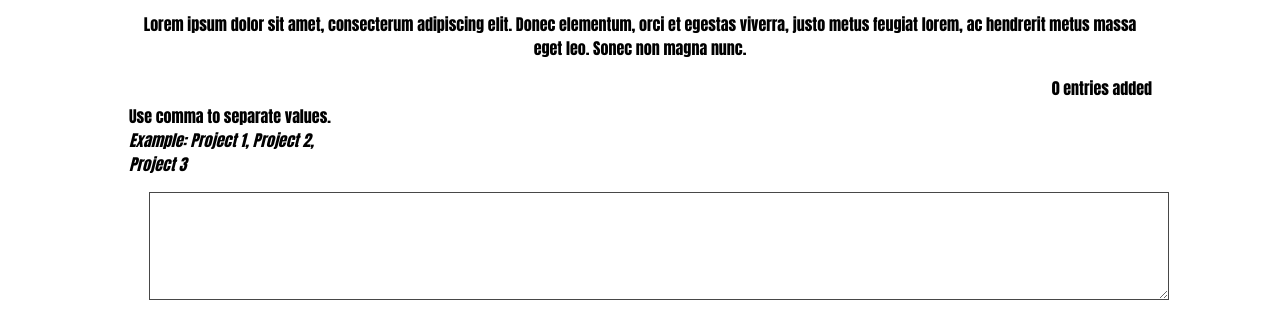
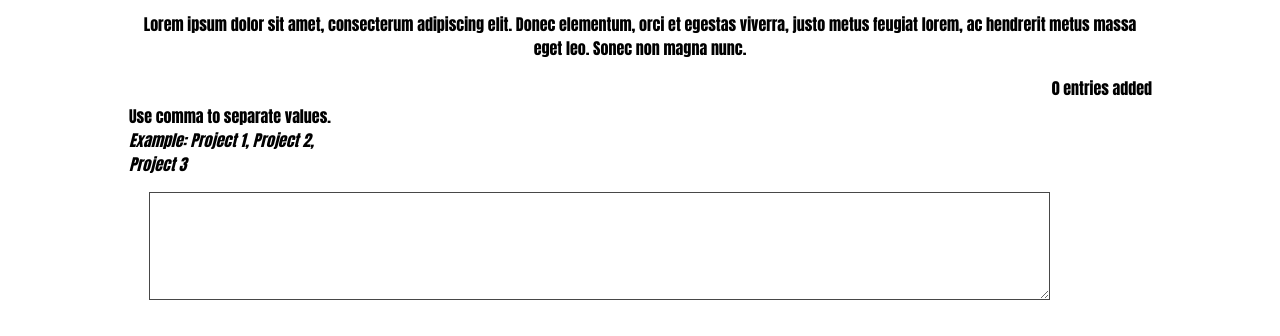
Before and after one commit to gitZoran90/MyFirstSite, a plain HTML site: page examples/layout1/index.html in a window 1280 px wide. Shown: the part 142-478 px from the top of the page. Drawn offline with Linux system fonts and the light colour scheme.

Commit message:
#23 ispravio gresku u textarea

```diff
--- a/examples/layout1/index.html
+++ b/examples/layout1/index.html
@@ -20,7 +20,7 @@
                                     <p>Use comma to separate values.<br><em>Example: Project 1, Project 2,<br>Project 3</em></p>
                                 </div>
                                 <div class="collon-form-right">
-                                    <textarea class="textarea--position--right" rows="5" cols="98"></textarea>
+                                    <textarea class="textarea--position--right" rows="5" cols="85"></textarea>
                                 </div>
                             </div>
                         </section>
```
